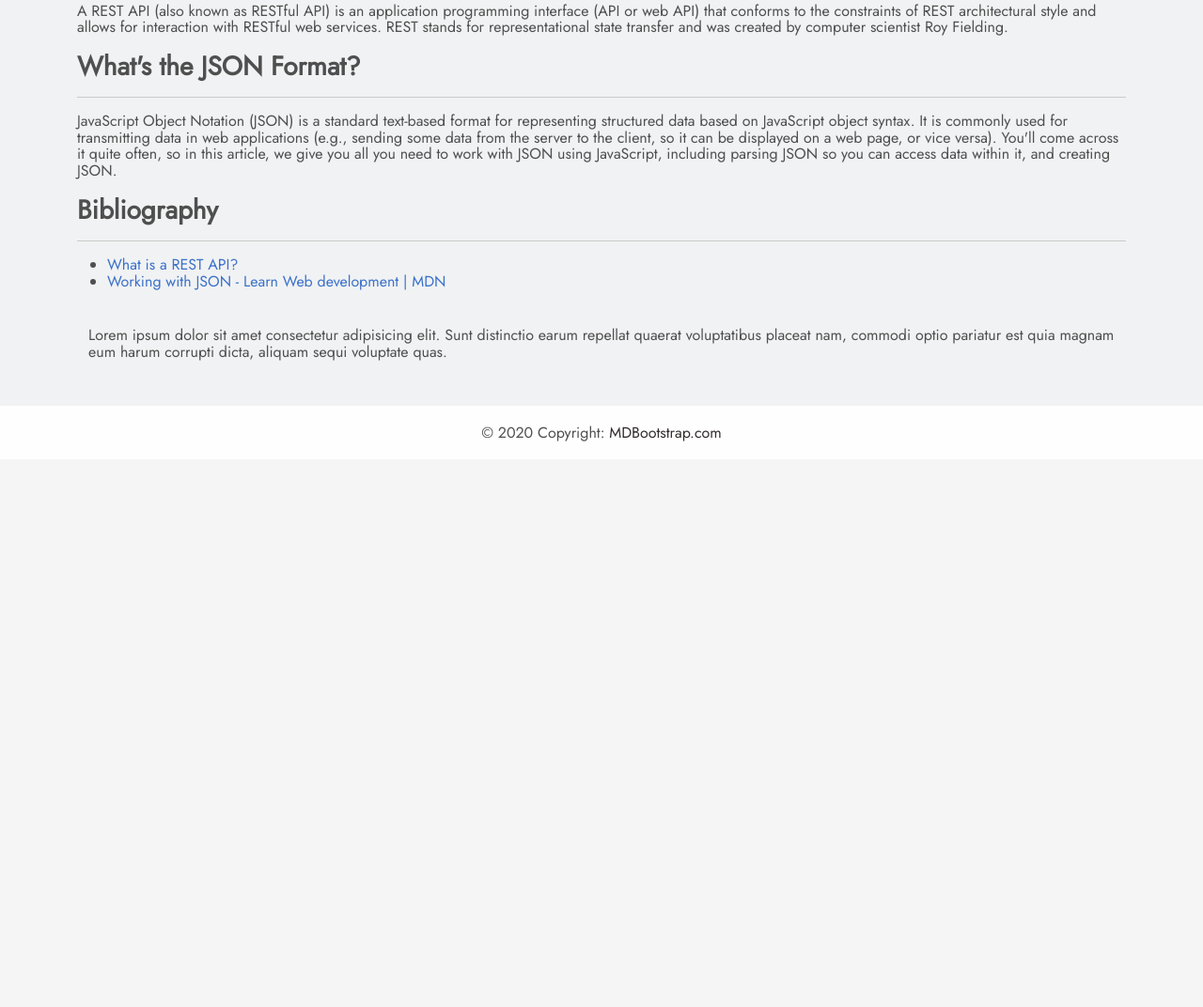
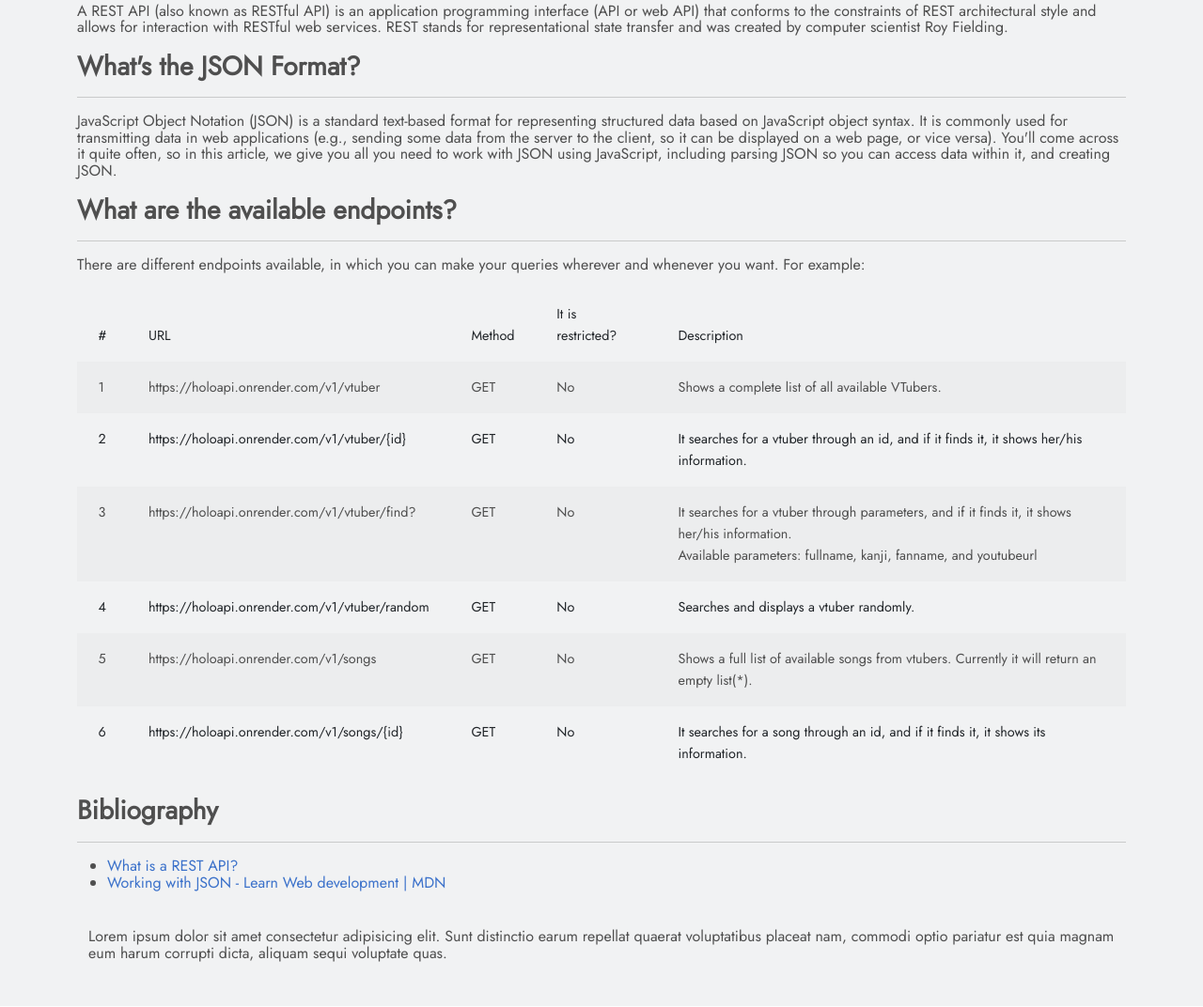
Before and after one commit to JoelLuna02/HoloAPI2, a Flask app: page /faqs in a window 1280 px wide. Shown: the part 596-1668 px from the top of the page at 94% size. Before the commit the page ends 1066 px from the top, so only its background shows below. Run offline with Flask 3, Linux system fonts and the light colour scheme; some libraries are stand-ins or nearby versions.

Commit message:
Modified faqs.html

```diff
--- a/templates/faqs.html
+++ b/templates/faqs.html
@@ -33,6 +33,70 @@
             on a web page, or vice versa). You'll come across it quite often, so in this article, we give you all you need to work with JSON using
             JavaScript, including parsing JSON so you can access data within it, and creating JSON.
         </p>
+        <h3 class="fw-bold">What are the available endpoints?</h3><hr/>
+        <p>
+            There are different endpoints available, in which you can make your queries wherever and whenever you want. For example:
+        </p>
+        <div class="table-responsive">
+            <table class="table table-striped table-borderless ">
+                <thead>
+                    <tr>
+                        <th scope="col">#</th>
+                        <th scope="col">URL</th>
+                        <th scope="col">Method</th>
+                        <th scope="col">It is restricted?</th>
+                        <th scope="col">Description</th>
+                    </tr>
+                </thead>
+                <tbody>
+                    <tr>
+                        <th scope="row">1</th>
+                        <td>https://holoapi.onrender.com/v1/vtuber</td>
+                        <td>GET</td>
+                        <td>No</td>
+                        <td>Shows a complete list of all available VTubers.</td>
+                    </tr>
+                    <tr>
+                        <th scope="row">2</th>
+                        <td>https://holoapi.onrender.com/v1/vtuber/{id}</td>
+                        <td>GET</td>
+                        <td>No</td>
+                        <td>It searches for a vtuber through an id, and if it finds it, it shows her/his information.</td>
+                    </tr>
+                    <tr>
+                        <th scope="row">3</th>
+                        <td>https://holoapi.onrender.com/v1/vtuber/find?</td>
+                        <td>GET</td>
+                        <td>No</td>
+                        <td>
+                            It searches for a vtuber through parameters, and if it finds it, it shows her/his information. <br/>
+                            Available parameters: fullname, kanji, fanname, and youtubeurl
+                        </td>
+                    </tr>
+                    <tr>
+                        <th scope="row">4</th>
+                        <td>https://holoapi.onrender.com/v1/vtuber/random</td>
+                        <td>GET</td>
+                        <td>No</td>
+                        <td>Searches and displays a vtuber randomly.</td>
+                    </tr>
+                    <tr>
+                        <th scope="row">5</th>
+                        <td>https://holoapi.onrender.com/v1/songs</td>
+                        <td>GET</td>
+                        <td>No</td>
+                        <td>Shows a full list of available songs from vtubers. Currently it will return an empty list(*).</td>
+                    </tr>
+                    <tr>
+                        <th scope="row">6</th>
+                        <td>https://holoapi.onrender.com/v1/songs/{id}</td>
+                        <td>GET</td>
+                        <td>No</td>
+                        <td>It searches for a song through an id, and if it finds it, it shows its information.</td>
+                    </tr>
+                </tbody>
+            </table>
+        </div>
 
         <h3 class="fw-bold">Bibliography</h3><hr/>
         <ul>
```
